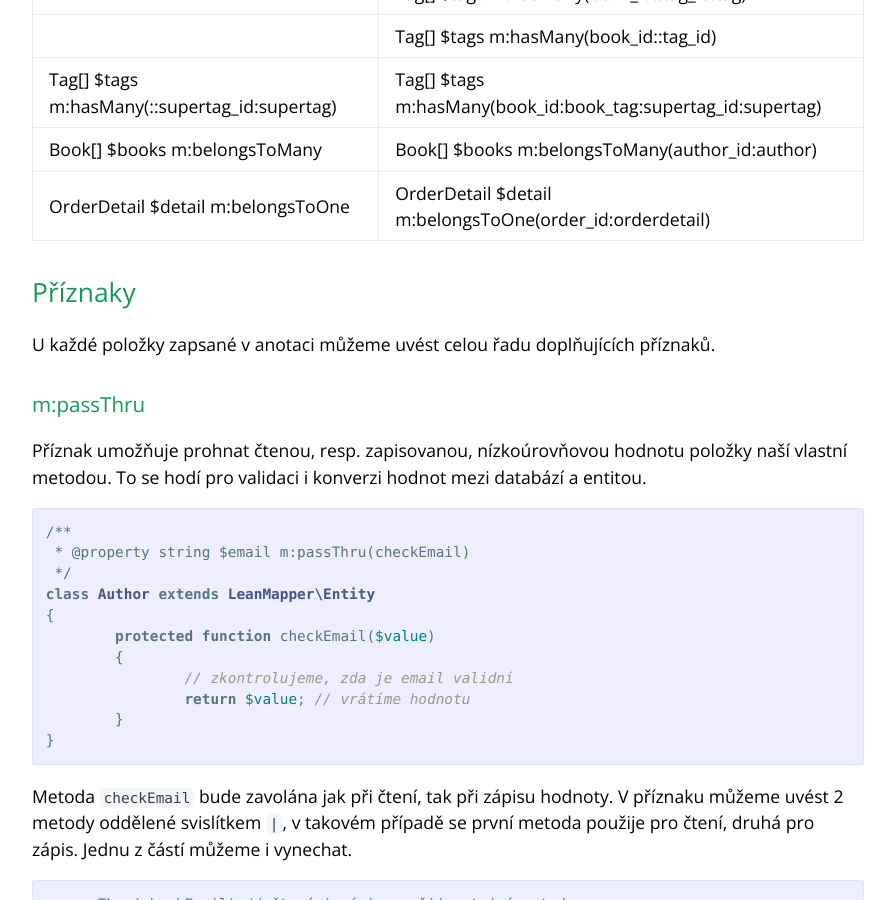
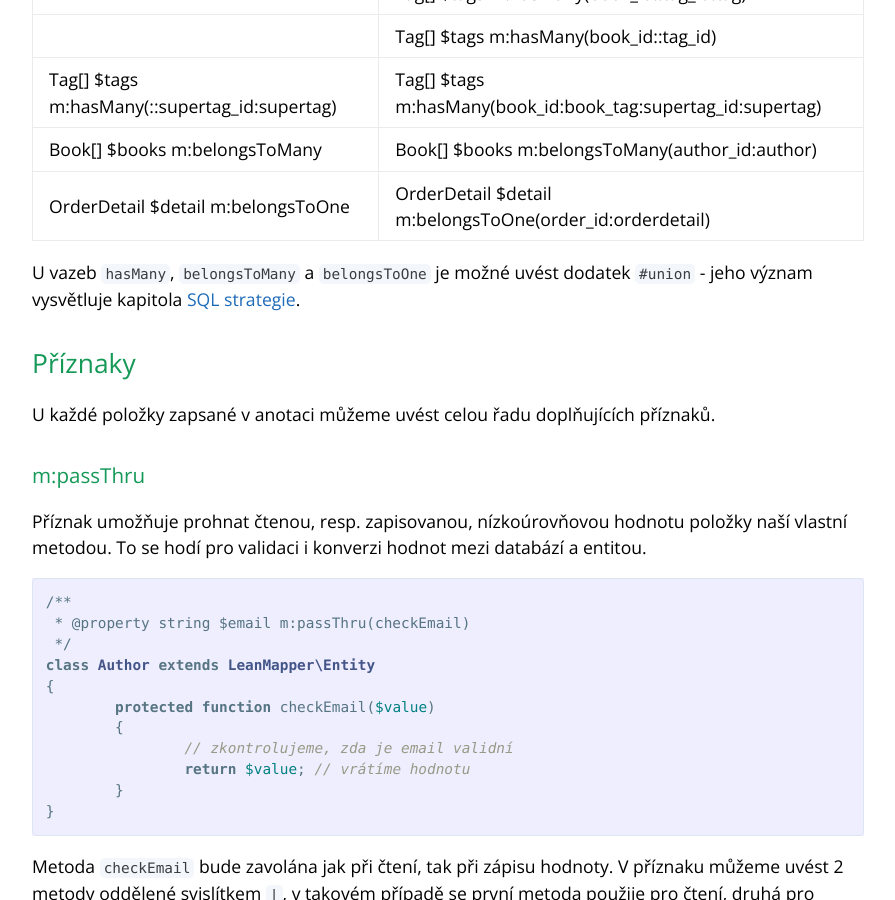
Before and after one commit to LeanMapper/LeanMapper.github.io, a Jekyll site: the page built from cs/docs/entity.md, in a window 1280 px wide and 900 px high, scrolled down 9317 px. Shown: the whole window, without its empty margins (192-1087 px from the left). Built offline with Jekyll 4.4.1, drawn with Linux system fonts in a browser that asks for light colours.

Commit message:
Entity: pridan odkaz na SQL strategie

```diff
--- a/cs/docs/entity.md
+++ b/cs/docs/entity.md
@@ -324,6 +324,9 @@ U dovětků platí, že jejich jednotlivé části jsou odděleny dvojtečkou a
 | OrderDetail $detail m:belongsToOne | OrderDetail $detail m:belongsToOne(order_id:orderdetail)
 
 
+U vazeb `hasMany`, `belongsToMany` a `belongsToOne` je možné uvést dodatek `#union` - jeho význam vysvětluje kapitola [SQL strategie](../sql-strategie/).
+
+
 ## Příznaky {#toc-priznaky}
 
 U každé položky zapsané v anotaci můžeme uvést celou řadu doplňujících příznaků.
```
